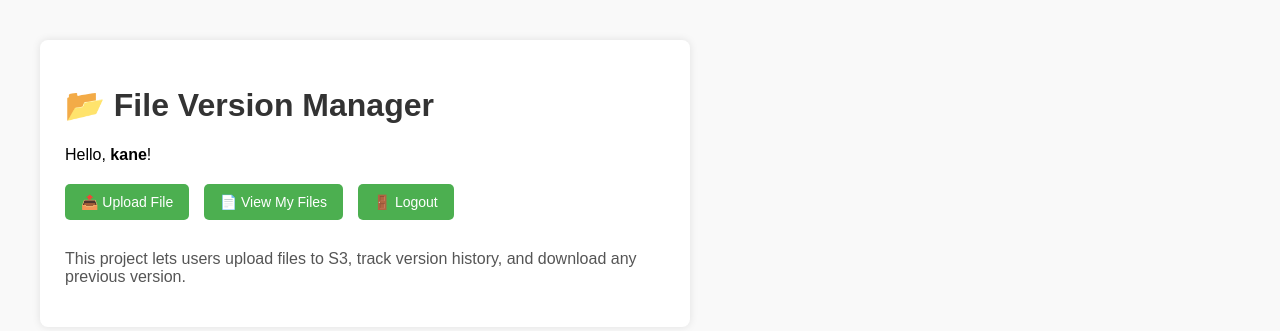
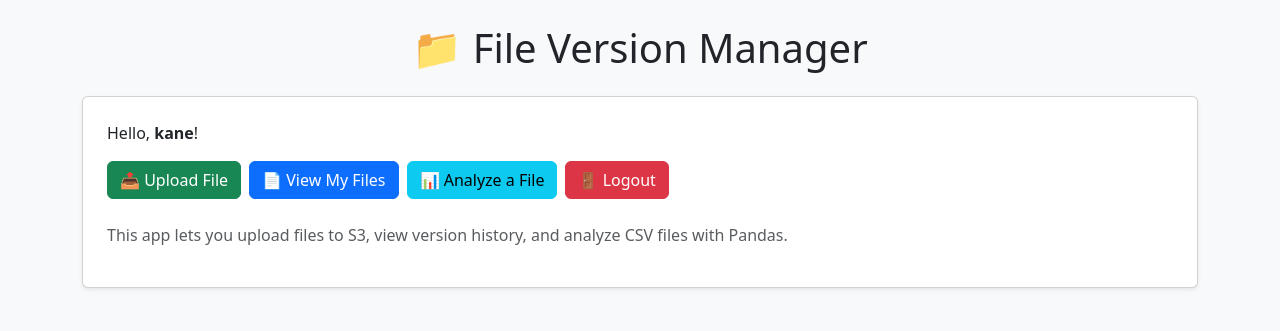
Before and after one commit to KaneK31/AWS-FILE-ANALYSER, a Django app: page / in a window 1280 px wide. Shown: the top 331 px of the page. Run offline with Django 5.2, Linux system fonts and the light colour scheme; a user stored in the database is signed in; parts of the project's set-up code (start-up, migrations or seed data) failed here and were passed over.

Commit message:
updated home page

```diff
--- a/templates/filemanager/base.html
+++ b/templates/filemanager/base.html
@@ -9,14 +9,14 @@
 <div class="container py-4">
     <h1 class="mb-4 text-center">📁 File Version Manager</h1>
 
-    {% if user.is_authenticated %}
-        <p class="text-end">Hello, {{ user.username }} |
-            <form action="{% url 'logout' %}" method="post" style="display:inline;">
-                {% csrf_token %}
-                <button type="submit" class="btn btn-link btn-sm">Logout</button>
-            </form>
-        </p>
-    {% endif %}
+<!--    {% if user.is_authenticated %}-->
+<!--        <p class="text-end">Hello, {{ user.username }} |-->
+<!--            <form action="{% url 'logout' %}" method="post" style="display:inline;">-->
+<!--                {% csrf_token %}-->
+<!--                <button type="submit" class="btn btn-link btn-sm">Logout</button>-->
+<!--            </form>-->
+<!--        </p>-->
+<!--    {% endif %}-->
 
     {% block content %}{% endblock %}
 </div>
--- a/templates/filemanager/home.html
+++ b/templates/filemanager/home.html
@@ -1,93 +1,30 @@
-<!DOCTYPE html>
-<html lang="en">
-<head>
-    <meta charset="UTF-8">
-    <title>File Version Manager</title>
-    <style>
-        body {
-            font-family: Arial, sans-serif;
-            margin: 40px;
-            background-color: #f9f9f9;
-        }
+{% extends 'filemanager/base.html' %}
 
-        h1 {
-            color: #333;
-        }
+{% block title %}Home - File Manager{% endblock %}
 
-        .container {
-            background: white;
-            padding: 25px;
-            border-radius: 8px;
-            box-shadow: 0 0 8px rgba(0,0,0,0.1);
-            max-width: 600px;
-        }
-
-        .actions {
-            margin-top: 20px;
-        }
-
-        .actions form, .actions a {
-            display: inline-block;
-            margin-right: 10px;
-        }
-
-        button, a.button {
-            background-color: #4CAF50;
-            color: white;
-            padding: 10px 16px;
-            text-decoration: none;
-            border: none;
-            border-radius: 5px;
-            font-size: 14px;
-            cursor: pointer;
-        }
-
-        a.button {
-            display: inline-block;
-        }
-
-        button:hover, a.button:hover {
-            background-color: #45a049;
-        }
-
-        .logout-form {
-            display: inline;
-        }
-
-        .info {
-            margin-top: 30px;
-            color: #555;
-        }
-    </style>
-</head>
-<body>
-    <div class="container">
-        <h1>📂 File Version Manager</h1>
-
+{% block content %}
+<div class="card p-4 shadow-sm">
     {% if user.is_authenticated %}
     <p>Hello, <strong>{{ user.username }}</strong>!</p>
 
-            <div class="actions">
-                <a href="{% url 'upload' %}" class="button">📤 Upload File</a>
+    <div class="d-flex flex-wrap gap-2">
+        <a href="{% url 'upload' %}" class="btn btn-success">📤 Upload File</a>
+        <a href="{% url 'select_file' %}" class="btn btn-primary">📄 View My Files</a>
+        <a href="{% url 'analysis' %}" class="btn btn-info">📊 Analyze a File</a>
 
-                <form action="{% url 'select_file' %}" method="get" style="display: inline;">
-                    <button type="submit">📄 View My Files</button>
-                </form>
-
-                <form action="{% url 'logout' %}" method="post" class="logout-form">
+        <form action="{% url 'logout' %}" method="post" class="d-inline">
             {% csrf_token %}
-                    <button type="submit">🚪 Logout</button>
+            <button type="submit" class="btn btn-danger">🚪 Logout</button>
         </form>
     </div>
     {% else %}
     <p>You are not logged in.</p>
-            <a href="{% url 'login' %}" class="button">🔐 Login</a>
-            <a href="{% url 'signup' %}" class="button">📝 Sign Up</a>
+    <a href="{% url 'login' %}" class="btn btn-primary">🔐 Login</a>
+    <a href="{% url 'signup' %}" class="btn btn-secondary">📝 Sign Up</a>
     {% endif %}
 
-        <div class="info">
-            <p>This project lets users upload files to S3, track version history, and download any previous version.</p>
+    <div class="mt-4 text-muted">
+        <p>This app lets you upload files to S3, view version history, and analyze CSV files with Pandas.</p>
     </div>
 </div>
-</body>
-</html>
+{% endblock %}
```
Also changed, not shown: db.sqlite3, 2 other files. Lines whose indentation alone changed are shown as unchanged.
